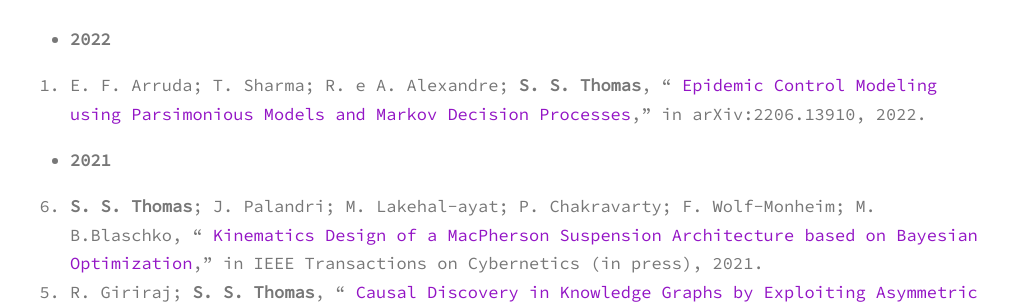
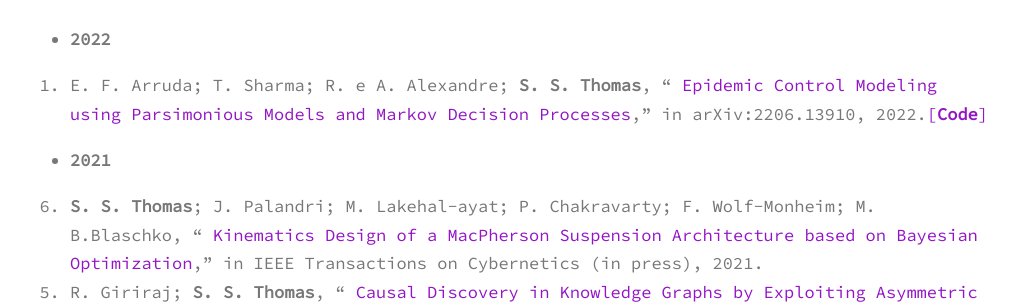
Before and after one commit to sinnuthomas/sinnuthomas.github.io, a Jekyll site: the page built from publications.md, in a window 1280 px wide and 900 px high. Shown: the part 176-480 px from the top of the window, without its empty margins (130-1150 px from the left). Built offline with Jekyll 4.4.1, drawn with Linux system fonts in a browser that asks for light colours.

Commit message:
Update publications.md

```diff
--- a/publications.md
+++ b/publications.md
@@ -5,7 +5,7 @@ permalink: /publications/
 ---
 * **2022**
 <ol reversed>
-  <li>E. F. Arruda; T. Sharma; R. e A. Alexandre; <b>S. S. Thomas</b>, “<a href="https://arxiv.org/abs/2206.13910"> Epidemic Control Modeling using Parsimonious Models and Markov Decision Processes</a>,” in  	arXiv:2206.13910, 2022. </li>
+  <li>E. F. Arruda; T. Sharma; R. e A. Alexandre; <b>S. S. Thomas</b>, “<a href="https://arxiv.org/abs/2206.13910"> Epidemic Control Modeling using Parsimonious Models and Markov Decision Processes</a>,” in  	arXiv:2206.13910, 2022.<a href="https://github.com/8-vishal/Imitation-Learning-in-bipedal-robots">[<b>Code</b>]</a> </li>
 </ol>
 
 * **2021**
```
